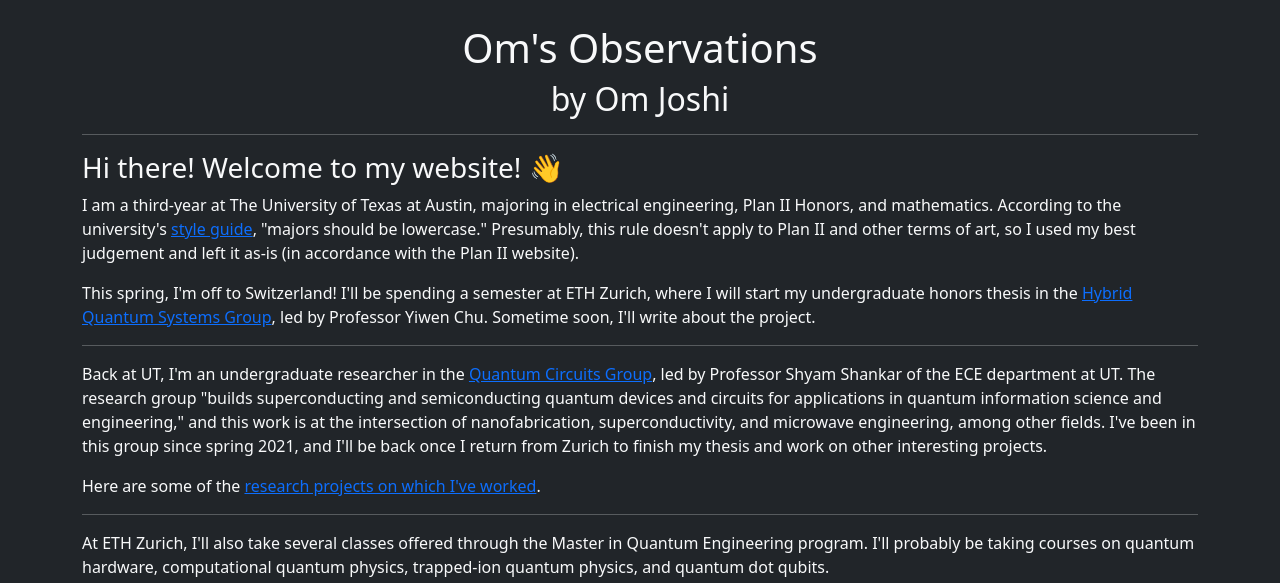
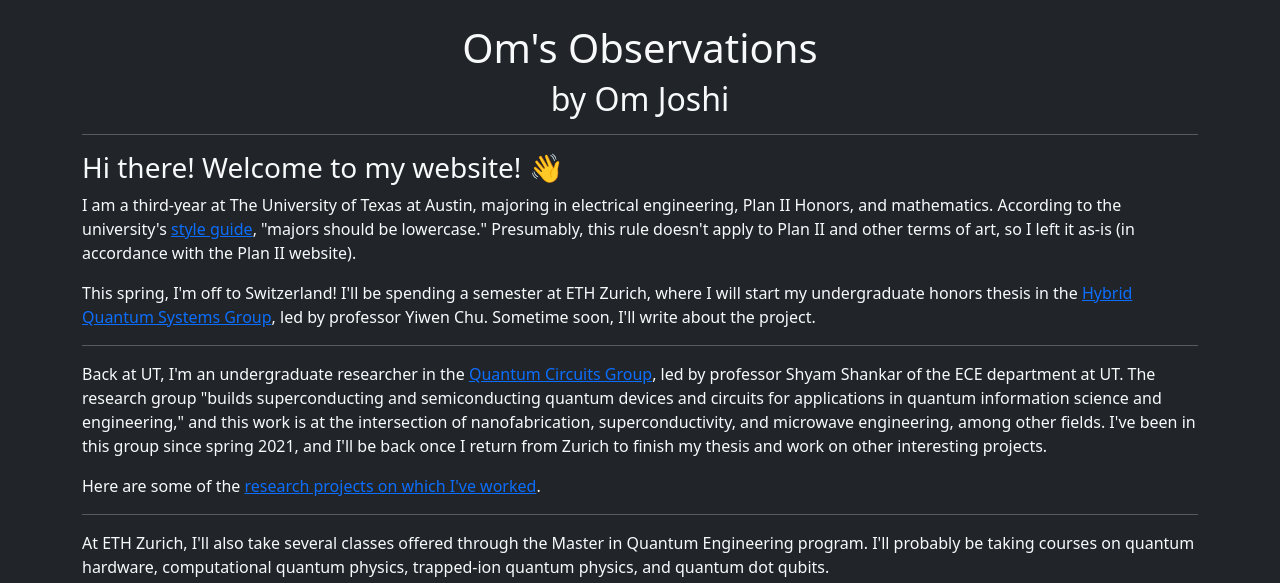
Before and after one commit to omajoshi/omajoshi.com, a Django app: page / in a window 1280 px wide. Shown: the part 56-639 px from the top of the page. Run offline with Django 3.2, Linux system fonts and the light colour scheme; data that the repository does not hold is empty.

Commit message:
revised style guide pt 2

```diff
--- a/homepage/templates/homepage/index.html
+++ b/homepage/templates/homepage/index.html
@@ -13,10 +13,10 @@ Om's Observations
 {% endif %}
 <hr>
 <h3>Hi there! Welcome to my website! 👋</h3>
-<p>I am a third-year at The University of Texas at Austin, majoring in electrical engineering, Plan II Honors, and mathematics. According to the university's <a href="https://brand.utexas.edu/messaging/editorial-style/">style guide</a>, "majors should be lowercase." Presumably, this rule doesn't apply to Plan II and other terms of art, so I used my best judgement and left it as-is (in accordance with the Plan II website).</p>
-<p>This spring, I'm off to Switzerland! I'll be spending a semester at ETH Zurich, where I will start my undergraduate honors thesis in the <a href="https://sites.utexas.edu/shyamshankar/">Hybrid Quantum Systems Group</a>, led by Professor Yiwen Chu. Sometime soon, I'll write about the project.</p>
+<p>I am a third-year at The University of Texas at Austin, majoring in electrical engineering, Plan II Honors, and mathematics. According to the university's <a href="https://brand.utexas.edu/messaging/editorial-style/">style guide</a>, "majors should be lowercase." Presumably, this rule doesn't apply to Plan II and other terms of art, so I left it as-is (in accordance with the Plan II website).</p>
+<p>This spring, I'm off to Switzerland! I'll be spending a semester at ETH Zurich, where I will start my undergraduate honors thesis in the <a href="https://sites.utexas.edu/shyamshankar/">Hybrid Quantum Systems Group</a>, led by professor Yiwen Chu. Sometime soon, I'll write about the project.</p>
 <hr>
-<p>Back at UT, I'm an undergraduate researcher in the <a href="https://sites.utexas.edu/shyamshankar/">Quantum Circuits Group</a>, led by Professor Shyam Shankar of the ECE department at UT. The research group "builds superconducting and semiconducting quantum devices and circuits for applications in quantum information science and engineering," and this work is at the intersection of nanofabrication, superconductivity, and microwave engineering, among other fields. I've been in this group since spring 2021, and I'll be back once I return from Zurich to finish my thesis and work on other interesting projects.</p>
+<p>Back at UT, I'm an undergraduate researcher in the <a href="https://sites.utexas.edu/shyamshankar/">Quantum Circuits Group</a>, led by professor Shyam Shankar of the ECE department at UT. The research group "builds superconducting and semiconducting quantum devices and circuits for applications in quantum information science and engineering," and this work is at the intersection of nanofabrication, superconductivity, and microwave engineering, among other fields. I've been in this group since spring 2021, and I'll be back once I return from Zurich to finish my thesis and work on other interesting projects.</p>
 <p>Here are some of the <a href="{% url 'research:researchproject_list' %}">research projects on which I've worked</a>.</p>
 <hr>
 <p>At ETH Zurich, I'll also take several classes offered through the Master in Quantum Engineering program. I'll probably be taking courses on quantum hardware, computational quantum physics, trapped-ion quantum physics, and quantum dot qubits.<p>
```
